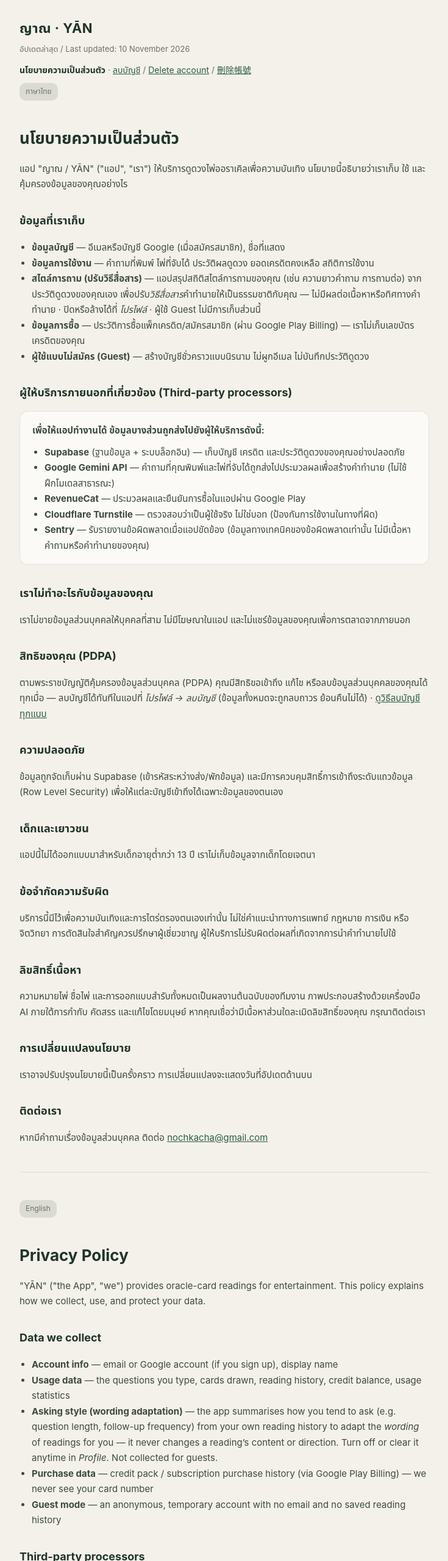
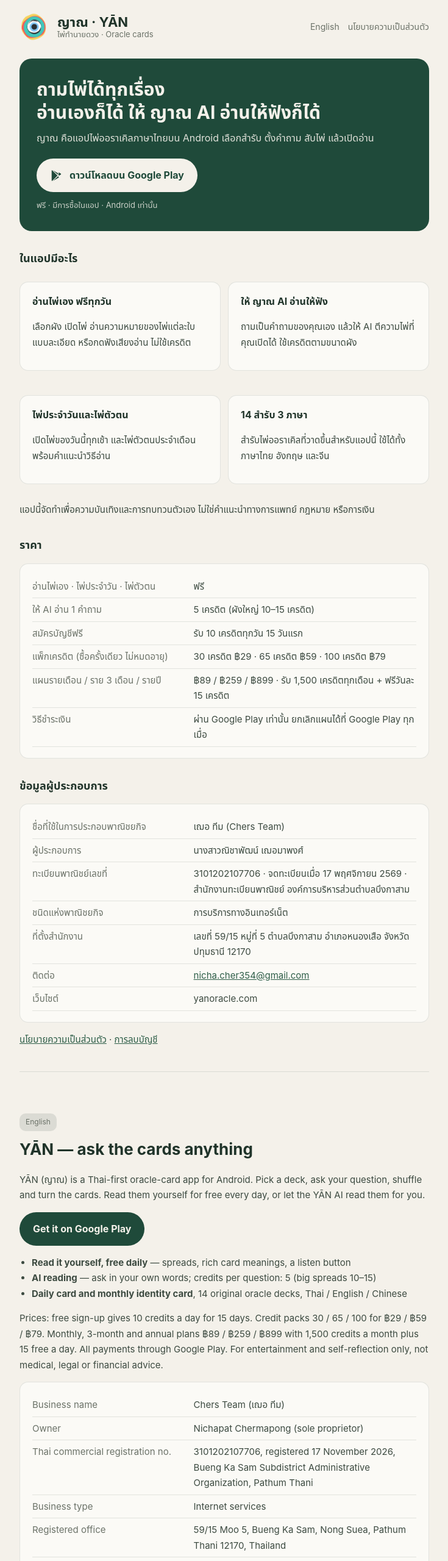
Before and after one commit to NK3624/yan-oracle-legal, a plain HTML site: page index.html in a window 1280 px wide. Shown: the part 20-2580 px from the top of the page at 61% size, without its empty margins (272-1007 px from the left). Drawn offline with Linux system fonts and the light colour scheme.

Commit message:
yanoracle.com landing page (th/en, Play link, prices, commercial-registration details); privacy policy moved to privacy.html; CNAME for the custom domain
Co-Authored-By: Claude Fable 5.1 <noreply@anthropic.com>

```diff
--- a/index.html
+++ b/index.html
@@ -3,203 +3,137 @@
 <head>
 <meta charset="utf-8" />
 <meta name="viewport" content="width=device-width, initial-scale=1" />
-<title>ญาณ YĀN — Privacy Policy &amp; Terms</title>
+<title>ญาณ ไพ่ทำนายดวง — YĀN Oracle</title>
+<meta name="description" content="ญาณ (YĀN) แอปไพ่ออราเคิลบน Android: ถามไพ่ อ่านไพ่เองได้ฟรีทุกวัน หรือให้ AI อ่านให้ฟัง ดาวน์โหลดบน Google Play — เฌอ ทีม (Chers Team) ทะเบียนพาณิชย์เลขที่ 3101202107706" />
+<link rel="icon" href="logo.png" />
+<meta property="og:title" content="ญาณ ไพ่ทำนายดวง — YĀN Oracle" />
+<meta property="og:description" content="ถามไพ่ได้ทุกเรื่อง อ่านไพ่เองฟรีทุกวัน หรือให้ ญาณ AI อ่านให้ฟัง · Android" />
+<meta property="og:image" content="https://yanoracle.com/logo.png" />
+<meta property="og:url" content="https://yanoracle.com/" />
 <style>
   :root{
     --bg:#F4F1EA; --card:#FBFAF6; --ink:#20342A; --ink-soft:#3c4a40;
-    --muted:#6b7268; --green:#2E5E48; --hair:rgba(40,60,50,.12);
+    --muted:#6b7268; --green:#2E5E48; --green-deep:#1F4A3A; --hair:rgba(40,60,50,.12); --on-green:#F4F1EA;
   }
   @media (prefers-color-scheme:dark){
-    :root{ --bg:#161d19; --card:#1d2620; --ink:#eef1ec; --ink-soft:#cfd6d0; --muted:#93a096; --green:#7fbfa0; --hair:rgba(255,255,255,.1); }
+    :root{ --bg:#161d19; --card:#1d2620; --ink:#eef1ec; --ink-soft:#cfd6d0; --muted:#93a096; --green:#7fbfa0; --green-deep:#24513f; --hair:rgba(255,255,255,.1); --on-green:#eef1ec; }
   }
   *{box-sizing:border-box}
-  body{
-    margin:0; background:var(--bg); color:var(--ink);
-    font-family:-apple-system,BlinkMacSystemFont,"Segoe UI",Roboto,"Noto Sans Thai",Arial,sans-serif;
-    line-height:1.7;
-  }
-  .wrap{max-width:720px;margin:0 auto;padding:48px 24px 96px}
-  header{margin-bottom:8px}
-  .brand{font-weight:700;font-size:22px;letter-spacing:.02em}
-  .updated{color:var(--muted);font-size:13px;margin-top:4px}
-  .nav{font-size:14px;margin-top:12px;color:var(--muted)}
-  .nav strong{color:var(--ink)}
-  .lang-note{color:var(--muted);font-size:13px;margin:20px 0 8px}
-  h1{font-size:26px;margin:28px 0 4px}
-  h2{font-size:18px;margin:32px 0 8px;color:var(--ink)}
+  body{margin:0;background:var(--bg);color:var(--ink);font-family:-apple-system,BlinkMacSystemFont,"Segoe UI",Roboto,"Noto Sans Thai",Arial,sans-serif;line-height:1.7}
+  .wrap{max-width:720px;margin:0 auto;padding:40px 24px 80px}
+  header{display:flex;align-items:center;gap:14px;margin-bottom:28px}
+  header img{width:48px;height:48px;border-radius:12px}
+  .brand{font-weight:700;font-size:22px;line-height:1.2}
+  .brand small{display:block;font-weight:400;font-size:13px;color:var(--muted)}
+  .nav{margin-left:auto;font-size:14px}
+  .nav a{color:var(--muted);text-decoration:none;margin-left:14px}
+  .hero{background:var(--green-deep);color:var(--on-green);border-radius:20px;padding:32px 28px;margin-bottom:22px}
+  .hero h1{font-size:30px;line-height:1.25;margin:0 0 10px}
+  .hero p{color:var(--on-green);opacity:.9;margin:0 0 20px;font-size:16px}
+  .play{display:inline-flex;align-items:center;gap:10px;background:var(--on-green);color:var(--green-deep);text-decoration:none;font-weight:700;font-size:16px;padding:14px 22px;border-radius:999px;min-height:48px}
+  .play svg{width:22px;height:22px}
+  .play-note{font-size:13px;opacity:.8;margin-top:10px}
+  h2{font-size:18px;margin:30px 0 8px}
   p,li{color:var(--ink-soft);font-size:15px}
-  ul{padding-left:20px}
+  ul{padding-left:20px;margin:6px 0}
   a{color:var(--green)}
   .card{background:var(--card);border:1px solid var(--hair);border-radius:14px;padding:18px 20px;margin:14px 0}
-  .divider{height:1px;background:var(--hair);margin:44px 0}
-  .badge{display:inline-block;background:var(--hair);color:var(--muted);font-size:12px;padding:4px 10px;border-radius:10px;margin-bottom:12px}
-  footer{color:var(--muted);font-size:12px;margin-top:56px;text-align:center}
+  .grid{display:grid;grid-template-columns:1fr 1fr;gap:12px}
+  @media (max-width:520px){.grid{grid-template-columns:1fr}}
+  table{width:100%;border-collapse:collapse;font-size:15px}
+  td{padding:6px 0;border-bottom:1px solid var(--hair);color:var(--ink-soft);vertical-align:top}
+  td:first-child{color:var(--muted);width:42%}
+  .badge{display:inline-block;background:var(--hair);color:var(--muted);font-size:12px;padding:4px 10px;border-radius:10px;margin:28px 0 4px}
+  .divider{height:1px;background:var(--hair);margin:40px 0}
+  footer{color:var(--muted);font-size:12px;margin-top:48px;text-align:center;line-height:1.8}
 </style>
 </head>
 <body>
 <div class="wrap">
 
   <header>
-    <div class="brand">ญาณ · YĀN</div>
-    <div class="updated">อัปเดตล่าสุด / Last updated: 10 November 2026</div>
-    <div class="nav"><strong>นโยบายความเป็นส่วนตัว</strong> · <a href="delete-account.html">ลบบัญชี</a> / <a href="delete-account.html#en">Delete account</a> / <a href="delete-account.html#zh">刪除帳號</a></div>
+    <img src="logo.png" alt="" />
+    <div class="brand">ญาณ · YĀN<small>ไพ่ทำนายดวง · Oracle cards</small></div>
+    <nav class="nav" aria-label="หน้าอื่น"><a href="#en" lang="en">English</a><a href="privacy.html">นโยบายความเป็นส่วนตัว</a></nav>
   </header>
 
   <!-- ============================= THAI ============================= -->
-  <span class="badge">ภาษาไทย</span>
-  <h1>นโยบายความเป็นส่วนตัว</h1>
-  <p>แอป "ญาณ / YĀN" ("แอป", "เรา") ให้บริการดูดวงไพ่ออราเคิลเพื่อความบันเทิง นโยบายนี้อธิบายว่าเราเก็บ ใช้ และคุ้มครองข้อมูลของคุณอย่างไร</p>
+  <section class="hero" id="th">
+    <h1>ถามไพ่ได้ทุกเรื่อง<br />อ่านเองก็ได้ ให้ ญาณ AI อ่านให้ฟังก็ได้</h1>
+    <p>ญาณ คือแอปไพ่ออราเคิลภาษาไทยบน Android เลือกสำรับ ตั้งคำถาม สับไพ่ แล้วเปิดอ่าน</p>
+    <a class="play" href="https://play.google.com/store/apps/details?id=app.yanoracle" rel="noopener">
+      <svg viewBox="0 0 24 24" aria-hidden="true"><path fill="currentColor" d="M3.6 2.3 13.4 12 3.6 21.7c-.4-.3-.6-.8-.6-1.4V3.7c0-.6.2-1.1.6-1.4zm11 8.5L5.2 2.4l10.9 6.3-1.5 2.1zm1.6 1.2 2.9-1.7c1-.6 1-1.5 0-2.1l-2.9-1.7L13.5 9l2.7 3zm-1.6 1.2 1.5 2.1-10.9 6.3 9.4-8.4z"/></svg>
+      ดาวน์โหลดบน Google Play
+    </a>
+    <div class="play-note">ฟรี · มีการซื้อในแอป · Android เท่านั้น</div>
+  </section>
 
-  <h2>ข้อมูลที่เราเก็บ</h2>
-  <ul>
-    <li><strong>ข้อมูลบัญชี</strong> — อีเมลหรือบัญชี Google (เมื่อสมัครสมาชิก), ชื่อที่แสดง</li>
-    <li><strong>ข้อมูลการใช้งาน</strong> — คำถามที่พิมพ์ ไพ่ที่จับได้ ประวัติผลดูดวง ยอดเครดิตคงเหลือ สถิติการใช้งาน</li>
-    <li><strong>สไตล์การถาม (ปรับวิธีสื่อสาร)</strong> — แอปสรุปสถิติสไตล์การถามของคุณ (เช่น ความยาวคำถาม การถามต่อ) จากประวัติดูดวงของคุณเอง เพื่อปรับ<em>วิธีสื่อสาร</em>คำทำนายให้เป็นธรรมชาติกับคุณ — ไม่มีผลต่อเนื้อหาหรือทิศทางคำทำนาย · ปิดหรือล้างได้ที่ <em>โปรไฟล์</em> · ผู้ใช้ Guest ไม่มีการเก็บส่วนนี้</li>
-    <li><strong>ข้อมูลการซื้อ</strong> — ประวัติการซื้อแพ็กเครดิต/สมัครสมาชิก (ผ่าน Google Play Billing) — เราไม่เก็บเลขบัตรเครดิตของคุณ</li>
-    <li><strong>ผู้ใช้แบบไม่สมัคร (Guest)</strong> — สร้างบัญชีชั่วคราวแบบนิรนาม ไม่ผูกอีเมล ไม่บันทึกประวัติดูดวง</li>
-  </ul>
+  <h2>ในแอปมีอะไร</h2>
+  <div class="grid">
+    <div class="card"><strong>อ่านไพ่เอง ฟรีทุกวัน</strong><p>เลือกผัง เปิดไพ่ อ่านความหมายของไพ่แต่ละใบแบบละเอียด หรือกดฟังเสียงอ่าน ไม่ใช้เครดิต</p></div>
+    <div class="card"><strong>ให้ ญาณ AI อ่านให้ฟัง</strong><p>ถามเป็นคำถามของคุณเอง แล้วให้ AI ตีความไพ่ที่คุณเปิดได้ ใช้เครดิตตามขนาดผัง</p></div>
+    <div class="card"><strong>ไพ่ประจำวันและไพ่ตัวตน</strong><p>เปิดไพ่ของวันนี้ทุกเช้า และไพ่ตัวตนประจำเดือนพร้อมคำแนะนำวิธีอ่าน</p></div>
+    <div class="card"><strong>14 สำรับ 3 ภาษา</strong><p>สำรับไพ่ออราเคิลที่วาดขึ้นสำหรับแอปนี้ ใช้ได้ทั้งภาษาไทย อังกฤษ และจีน</p></div>
+  </div>
+  <p>แอปนี้จัดทำเพื่อความบันเทิงและการทบทวนตัวเอง ไม่ใช่คำแนะนำทางการแพทย์ กฎหมาย หรือการเงิน</p>
 
-  <h2>ผู้ให้บริการภายนอกที่เกี่ยวข้อง (Third-party processors)</h2>
+  <h2>ราคา</h2>
   <div class="card">
-    <p style="margin:0 0 10px"><strong>เพื่อให้แอปทำงานได้ ข้อมูลบางส่วนถูกส่งไปยังผู้ให้บริการดังนี้:</strong></p>
-    <ul style="margin:0">
-      <li><strong>Supabase</strong> (ฐานข้อมูล + ระบบล็อกอิน) — เก็บบัญชี เครดิต และประวัติดูดวงของคุณอย่างปลอดภัย</li>
-      <li><strong>Google Gemini API</strong> — คำถามที่คุณพิมพ์และไพ่ที่จับได้ถูกส่งไปประมวลผลเพื่อสร้างคำทำนาย (ไม่ใช้ฝึกโมเดลสาธารณะ)</li>
-      <li><strong>RevenueCat</strong> — ประมวลผลและยืนยันการซื้อในแอปผ่าน Google Play</li>
-      <li><strong>Cloudflare Turnstile</strong> — ตรวจสอบว่าเป็นผู้ใช้จริง ไม่ใช่บอท (ป้องกันการใช้งานในทางที่ผิด)</li>
-      <li><strong>Sentry</strong> — รับรายงานข้อผิดพลาดเมื่อแอปขัดข้อง (ข้อมูลทางเทคนิคของข้อผิดพลาดเท่านั้น ไม่มีเนื้อหาคำถามหรือคำทำนายของคุณ)</li>
-    </ul>
+    <table>
+      <tr><td>อ่านไพ่เอง · ไพ่ประจำวัน · ไพ่ตัวตน</td><td>ฟรี</td></tr>
+      <tr><td>ให้ AI อ่าน 1 คำถาม</td><td>5 เครดิต (ผังใหญ่ 10–15 เครดิต)</td></tr>
+      <tr><td>สมัครบัญชีฟรี</td><td>รับ 10 เครดิตทุกวัน 15 วันแรก</td></tr>
+      <tr><td>แพ็กเครดิต (ซื้อครั้งเดียว ไม่หมดอายุ)</td><td>30 เครดิต ฿29 · 65 เครดิต ฿59 · 100 เครดิต ฿79</td></tr>
+      <tr><td>แผนรายเดือน / ราย 3 เดือน / รายปี</td><td>฿89 / ฿259 / ฿899 · รับ 1,500 เครดิตทุกเดือน + ฟรีวันละ 15 เครดิต</td></tr>
+      <tr><td>วิธีชำระเงิน</td><td>ผ่าน Google Play เท่านั้น ยกเลิกแผนได้ที่ Google Play ทุกเมื่อ</td></tr>
+    </table>
   </div>
 
-  <h2>เราไม่ทำอะไรกับข้อมูลของคุณ</h2>
-  <p>เราไม่ขายข้อมูลส่วนบุคคลให้บุคคลที่สาม ไม่มีโฆษณาในแอป และไม่แชร์ข้อมูลของคุณเพื่อการตลาดจากภายนอก</p>
-
-  <h2>สิทธิของคุณ (PDPA)</h2>
-  <p>ตามพระราชบัญญัติคุ้มครองข้อมูลส่วนบุคคล (PDPA) คุณมีสิทธิขอเข้าถึง แก้ไข หรือลบข้อมูลส่วนบุคคลของคุณได้ทุกเมื่อ — ลบบัญชีได้ทันทีในแอปที่ <em>โปรไฟล์ → ลบบัญชี</em> (ข้อมูลทั้งหมดจะถูกลบถาวร ย้อนคืนไม่ได้) · <a href="delete-account.html">ดูวิธีลบบัญชีทุกแบบ</a></p>
-
-  <h2>ความปลอดภัย</h2>
-  <p>ข้อมูลถูกจัดเก็บผ่าน Supabase (เข้ารหัสระหว่างส่ง/พักข้อมูล) และมีการควบคุมสิทธิ์การเข้าถึงระดับแถวข้อมูล (Row Level Security) เพื่อให้แต่ละบัญชีเข้าถึงได้เฉพาะข้อมูลของตนเอง</p>
-
-  <h2>เด็กและเยาวชน</h2>
-  <p>แอปนี้ไม่ได้ออกแบบมาสำหรับเด็กอายุต่ำกว่า 13 ปี เราไม่เก็บข้อมูลจากเด็กโดยเจตนา</p>
-
-  <h2>ข้อจำกัดความรับผิด</h2>
-  <p>บริการนี้มีไว้เพื่อความบันเทิงและการไตร่ตรองตนเองเท่านั้น ไม่ใช่คำแนะนำทางการแพทย์ กฎหมาย การเงิน หรือจิตวิทยา การตัดสินใจสำคัญควรปรึกษาผู้เชี่ยวชาญ ผู้ให้บริการไม่รับผิดต่อผลที่เกิดจากการนำคำทำนายไปใช้</p>
-
-  <h2>ลิขสิทธิ์เนื้อหา</h2>
-  <p>ความหมายไพ่ ชื่อไพ่ และการออกแบบสำรับทั้งหมดเป็นผลงานต้นฉบับของทีมงาน ภาพประกอบสร้างด้วยเครื่องมือ AI ภายใต้การกำกับ คัดสรร และแก้ไขโดยมนุษย์ หากคุณเชื่อว่ามีเนื้อหาส่วนใดละเมิดลิขสิทธิ์ของคุณ กรุณาติดต่อเรา</p>
-
-  <h2>การเปลี่ยนแปลงนโยบาย</h2>
-  <p>เราอาจปรับปรุงนโยบายนี้เป็นครั้งคราว การเปลี่ยนแปลงจะแสดงวันที่อัปเดตด้านบน</p>
-
-  <h2>ติดต่อเรา</h2>
-  <p>หากมีคำถามเรื่องข้อมูลส่วนบุคคล ติดต่อ <a href="mailto:nochkacha@gmail.com">nochkacha@gmail.com</a></p>
+  <h2>ข้อมูลผู้ประกอบการ</h2>
+  <div class="card">
+    <table>
+      <tr><td>ชื่อที่ใช้ในการประกอบพาณิชยกิจ</td><td>เฌอ ทีม (Chers Team)</td></tr>
+      <tr><td>ผู้ประกอบการ</td><td>นางสาวณิชาพัฒน์ เฌอมาพงศ์</td></tr>
+      <tr><td>ทะเบียนพาณิชย์เลขที่</td><td>3101202107706 · จดทะเบียนเมื่อ 17 พฤศจิกายน 2569 · สำนักงานทะเบียนพาณิชย์ องค์การบริหารส่วนตำบลบึงกาสาม</td></tr>
+      <tr><td>ชนิดแห่งพาณิชยกิจ</td><td>การบริการทางอินเทอร์เน็ต</td></tr>
+      <tr><td>ที่ตั้งสำนักงาน</td><td>เลขที่ 59/15 หมู่ที่ 5 ตำบลบึงกาสาม อำเภอหนองเสือ จังหวัดปทุมธานี 12170</td></tr>
+      <tr><td>ติดต่อ</td><td><a href="mailto:nicha.cher354@gmail.com">nicha.cher354@gmail.com</a></td></tr>
+      <tr><td>เว็บไซต์</td><td>yanoracle.com</td></tr>
+    </table>
+  </div>
+  <p><a href="privacy.html">นโยบายความเป็นส่วนตัว</a> · <a href="delete-account.html">การลบบัญชี</a></p>
 
   <div class="divider"></div>
 
   <!-- ============================= ENGLISH ============================= -->
-  <span class="badge" id="en">English</span>
-  <h1>Privacy Policy</h1>
-  <p>"YĀN" ("the App", "we") provides oracle-card readings for entertainment. This policy explains how we collect, use, and protect your data.</p>
+  <section lang="en" id="en">
+    <span class="badge">English</span>
+    <h1 style="font-size:26px;margin:4px 0 6px">YĀN — ask the cards anything</h1>
+    <p>YĀN (ญาณ) is a Thai-first oracle-card app for Android. Pick a deck, ask your question, shuffle and turn the cards. Read them yourself for free every day, or let the YĀN AI read them for you.</p>
+    <p><a class="play" style="background:var(--green-deep);color:var(--on-green)" href="https://play.google.com/store/apps/details?id=app.yanoracle" rel="noopener">Get it on Google Play</a></p>
+    <ul>
+      <li><strong>Read it yourself, free daily</strong> — spreads, rich card meanings, a listen button</li>
+      <li><strong>AI reading</strong> — ask in your own words; credits per question: 5 (big spreads 10–15)</li>
+      <li><strong>Daily card and monthly identity card</strong>, 14 original oracle decks, Thai / English / Chinese</li>
+    </ul>
+    <p>Prices: free sign-up gives 10 credits a day for 15 days. Credit packs 30 / 65 / 100 for ฿29 / ฿59 / ฿79. Monthly, 3-month and annual plans ฿89 / ฿259 / ฿899 with 1,500 credits a month plus 15 free a day. All payments through Google Play. For entertainment and self-reflection only, not medical, legal or financial advice.</p>
+    <div class="card">
+      <table>
+        <tr><td>Business name</td><td>Chers Team (เฌอ ทีม)</td></tr>
+        <tr><td>Owner</td><td>Nichapat Chermapong (sole proprietor)</td></tr>
+        <tr><td>Thai commercial registration no.</td><td>3101202107706, registered 17 November 2026, Bueng Ka Sam Subdistrict Administrative Organization, Pathum Thani</td></tr>
+        <tr><td>Business type</td><td>Internet services</td></tr>
+        <tr><td>Registered office</td><td>59/15 Moo 5, Bueng Ka Sam, Nong Suea, Pathum Thani 12170, Thailand</td></tr>
+        <tr><td>Contact</td><td><a href="mailto:nicha.cher354@gmail.com">nicha.cher354@gmail.com</a></td></tr>
+      </table>
+    </div>
+    <p><a href="privacy.html#en">Privacy policy</a> · <a href="delete-account.html#en">Delete your account</a></p>
+  </section>
 
-  <h2>Data we collect</h2>
-  <ul>
-    <li><strong>Account info</strong> — email or Google account (if you sign up), display name</li>
-    <li><strong>Usage data</strong> — the questions you type, cards drawn, reading history, credit balance, usage statistics</li>
-    <li><strong>Asking style (wording adaptation)</strong> — the app summarises how you tend to ask (e.g. question length, follow-up frequency) from your own reading history to adapt the <em>wording</em> of readings for you — it never changes a reading’s content or direction. Turn off or clear it anytime in <em>Profile</em>. Not collected for guests.</li>
-    <li><strong>Purchase data</strong> — credit pack / subscription purchase history (via Google Play Billing) — we never see your card number</li>
-    <li><strong>Guest mode</strong> — an anonymous, temporary account with no email and no saved reading history</li>
-  </ul>
-
-  <h2>Third-party processors</h2>
-  <div class="card">
-    <p style="margin:0 0 10px"><strong>To operate the app, some data is sent to these providers:</strong></p>
-    <ul style="margin:0">
-      <li><strong>Supabase</strong> (database + authentication) — securely stores your account, credits, and reading history</li>
-      <li><strong>Google Gemini API</strong> — your typed question and drawn cards are sent to generate the reading (not used to train public models)</li>
-      <li><strong>RevenueCat</strong> — processes and validates in-app purchases made through Google Play</li>
-      <li><strong>Cloudflare Turnstile</strong> — verifies you're a real person, not a bot (abuse prevention)</li>
-      <li><strong>Sentry</strong> — receives crash reports when the app malfunctions (technical error details only — never your questions or readings)</li>
-    </ul>
-  </div>
-
-  <h2>What we don't do</h2>
-  <p>We do not sell personal data to third parties, the app carries no ads, and we do not share your data for outside marketing.</p>
-
-  <h2>Your rights</h2>
-  <p>You may request access to, correction of, or deletion of your personal data at any time — delete your account instantly in-app via <em>Profile → Delete Account</em> (this permanently erases all associated data) · <a href="delete-account.html#en">Account deletion page</a>.</p>
-
-  <h2>Security</h2>
-  <p>Data is stored via Supabase (encrypted in transit and at rest) with row-level security so each account can only access its own data.</p>
-
-  <h2>Children</h2>
-  <p>This app is not directed at children under 13. We do not knowingly collect data from children.</p>
-
-  <h2>Disclaimer</h2>
-  <p>This service is for entertainment and self-reflection only. It is not medical, legal, financial, or psychological advice. For important decisions, consult a qualified professional. We are not liable for outcomes from acting on a reading.</p>
-
-  <h2>Content copyright</h2>
-  <p>Card meanings, titles, and deck designs are original works by our team. Artwork is created with AI tools under human direction, curation, and editing. If you believe any content infringes your rights, please contact us.</p>
-
-  <h2>Changes to this policy</h2>
-  <p>We may update this policy from time to time. Changes will be reflected in the "Last updated" date above.</p>
-
-  <h2>Contact</h2>
-  <p>For privacy questions, contact <a href="mailto:nochkacha@gmail.com">nochkacha@gmail.com</a></p>
-
-  <div class="divider"></div>
-
-  <!-- ============================= CHINESE (Traditional) ============================= -->
-  <span class="badge" id="zh">中文</span>
-  <h1>隱私政策</h1>
-  <p>「ญาณ / YĀN」（「本應用程式」、「我們」）提供僅供娛樂用途的神諭卡占卜服務。本政策說明我們如何收集、使用及保護你的資料。</p>
-
-  <h2>我們收集的資料</h2>
-  <ul>
-    <li><strong>帳號資訊</strong> — 電子郵件或 Google 帳號（註冊時）、顯示名稱</li>
-    <li><strong>使用數據</strong> — 你輸入的問題、抽到的卡牌、占卜紀錄、剩餘點數、使用統計</li>
-    <li><strong>提問風格（表達調整）</strong> — 應用程式會從你自己的占卜紀錄歸納提問風格（如問題長度、追問頻率），僅用於調整占卜的<em>表達方式</em>——絕不影響占卜內容或結論方向。可隨時在<em>個人檔案</em>中關閉或清除。訪客不收集此項。</li>
-    <li><strong>購買資料</strong> — 點數包／訂閱的購買紀錄（透過 Google Play Billing）— 我們不會接觸你的信用卡卡號</li>
-    <li><strong>訪客模式（Guest）</strong> — 匿名暫時帳號，不綁定電子郵件，不保存占卜紀錄</li>
-  </ul>
-
-  <h2>相關第三方服務商</h2>
-  <div class="card">
-    <p style="margin:0 0 10px"><strong>為了讓應用程式運作，部分資料會傳送給以下服務商：</strong></p>
-    <ul style="margin:0">
-      <li><strong>Supabase</strong>（資料庫與登入系統）— 安全儲存你的帳號、點數與占卜紀錄</li>
-      <li><strong>Google Gemini API</strong> — 你輸入的問題與抽到的卡牌會傳送以生成占卜內容（不會用於訓練公開模型）</li>
-      <li><strong>RevenueCat</strong> — 處理並驗證透過 Google Play 完成的應用程式內購買</li>
-      <li><strong>Cloudflare Turnstile</strong> — 驗證你是真人而非機器人（防止濫用）</li>
-      <li><strong>Sentry</strong> — 在應用程式發生故障時接收當機報告（僅限技術性錯誤資訊，絕不包含你的問題或占卜內容）</li>
-    </ul>
-  </div>
-
-  <h2>我們不會做的事</h2>
-  <p>我們不會將個人資料出售予第三方，應用程式內無廣告，也不會將你的資料分享作外部行銷用途。</p>
-
-  <h2>你的權利</h2>
-  <p>你可隨時要求查閱、更正或刪除你的個人資料 — 可在應用程式內 <em>個人資料 → 刪除帳號</em> 立即刪除（此操作將永久清除所有相關資料）· <a href="delete-account.html#zh">帳號刪除說明頁</a>。</p>
-
-  <h2>資料安全</h2>
-  <p>資料透過 Supabase 儲存（傳輸與靜態儲存皆加密），並採用資料列層級安全性（row-level security），確保每個帳號僅能存取自己的資料。</p>
-
-  <h2>兒童隱私</h2>
-  <p>本應用程式並非針對 13 歲以下兒童設計，我們不會刻意收集兒童的資料。</p>
-
-  <h2>免責聲明</h2>
-  <p>本服務僅供娛樂與自我省思之用，並非醫療、法律、財務或心理建議。重要決定請諮詢專業人士。我們對依占卜結果所採取的行動不負責任。</p>
-
-  <h2>內容版權</h2>
-  <p>牌義、牌名與牌組設計皆為團隊原創作品。插畫以 AI 工具生成，並經人工指導、篩選與修改。如你認為任何內容侵犯你的權利，請聯絡我們。</p>
-
-  <h2>政策變更</h2>
-  <p>我們可能不定期更新本政策，變更將反映於上方的「最後更新」日期。</p>
-
-  <h2>聯絡我們</h2>
-  <p>如有隱私相關問題，請聯絡 <a href="mailto:nochkacha@gmail.com">nochkacha@gmail.com</a></p>
-
-  <footer>© 2026 YĀN. This page is served as the Privacy Policy URL for Google Play / App Store review.</footer>
+  <footer>
+    © 2026 เฌอ ทีม · Chers Team · ทะเบียนพาณิชย์เลขที่ 3101202107706<br />
+    Google Play และโลโก้ Google Play เป็นเครื่องหมายการค้าของ Google LLC
+  </footer>
 </div>
 </body>
 </html>
```
Also changed, not shown: delete-account.html (+4 -4 lines), privacy.html (added, +205 -0 lines), logo.png (added), 1 other file.
